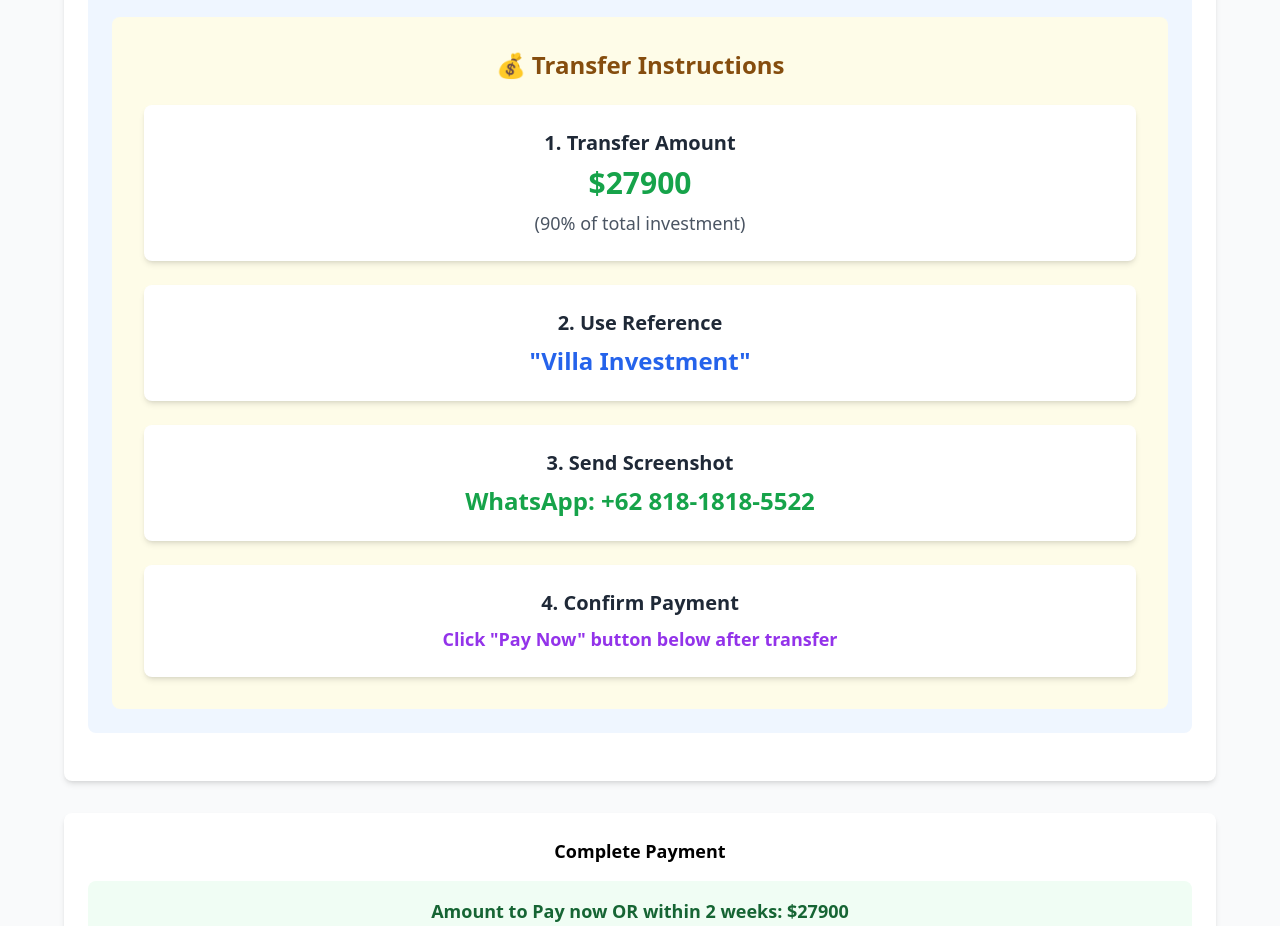
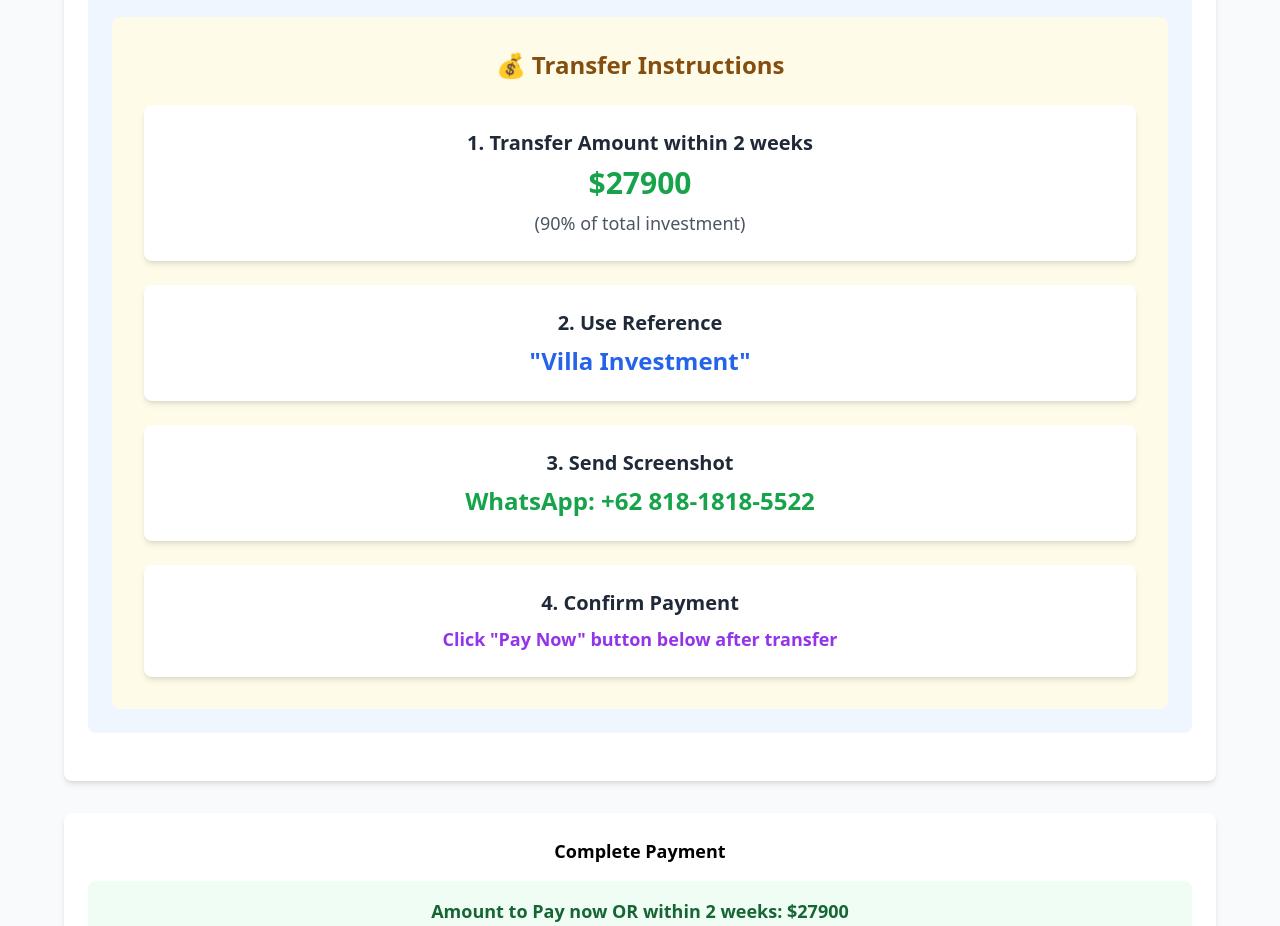
Before and after one commit to realahmed45/Future-bali-frontend, a React (Create React App) app: page /payment in a window 1280 px wide. Shown: the part 960-1886 px from the top of the page. Built offline with nearby package versions, Linux system fonts and the light colour scheme; no server answers; sample sign-in values are in the browser's storage.

Commit message:
new things

```diff
--- a/src/components/Login.js
+++ b/src/components/Login.js
@@ -86,9 +86,7 @@ const Login = () => {
       // BLOCK SPECIFIED COUNTRIES
       const blockCheck = isPhoneNumberBlocked(phone);
       if (blockCheck.blocked) {
-        setPhoneError(
-          "Sorry, our service is currently not available in your region."
-        );
+        setPhoneError();
         return;
       }
     } else {
--- a/src/components/Payment.js
+++ b/src/components/Payment.js
@@ -244,7 +244,7 @@ const BankDetailsModal = ({ showModal, onConfirm, onCancel, payNowAmount }) => {
             onClick={onConfirm}
             className="w-full bg-green-600 text-white py-3 rounded-lg font-semibold hover:bg-green-700 transition-colors"
           >
-            I've Sent the Money
+            I've Sent the Money or will send the money within 2 weeks
           </button>
           <button
             onClick={onCancel}
@@ -937,7 +937,7 @@ const Payment = () => {
             <div className="space-y-6">
               <div className="bg-white p-6 rounded-lg shadow-md">
                 <p className="text-xl font-bold text-gray-800 mb-2">
-                  1. Transfer Amount
+                  1. Transfer Amount within 2 weeks
                 </p>
                 <p className="text-3xl font-bold text-green-600">
                   ${payNowAmount}
```
